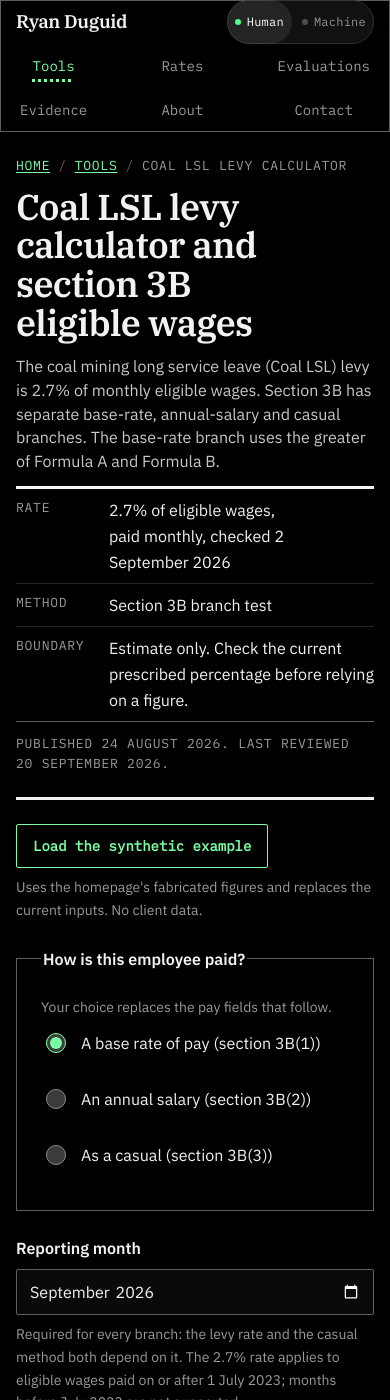
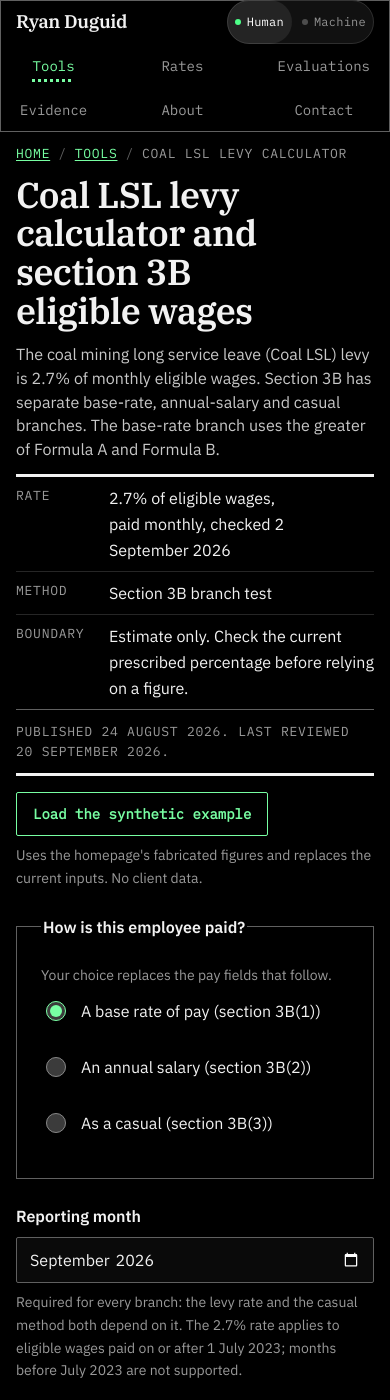
Before and after one commit to ryanduguid/ryanduguid.github.io, a Jekyll site: the page built from tools/coal-lsl-levy/index.html, in a window 390 px wide and 1400 px high. Built offline with Jekyll 4.4.1, drawn with Linux system fonts in a browser that asks for light colours.

Commit message:
Keep mobile examples visible below the expanded navigation

```diff
--- a/assets/site.css
+++ b/assets/site.css
@@ -2792,4 +2792,17 @@
     display: grid;
     grid-template-columns: repeat(3, max-content);
   }
-}
+
+  /* Keep the worked examples in the first viewport below the taller header. */
+  .calculator-header {
+    padding-block: var(--space-3);
+  }
+
+  .calculator-workspace {
+    padding-top: var(--space-4);
+  }
+
+  .payday-example .article-header {
+    padding-top: var(--space-2);
+  }
+}
```
Also changed, not shown: DESIGN.md (+4 -2 lines), tests/browser/site-quality.spec.mjs-snapshots/homepage-mobile-mobile-chromium-win32.png.
